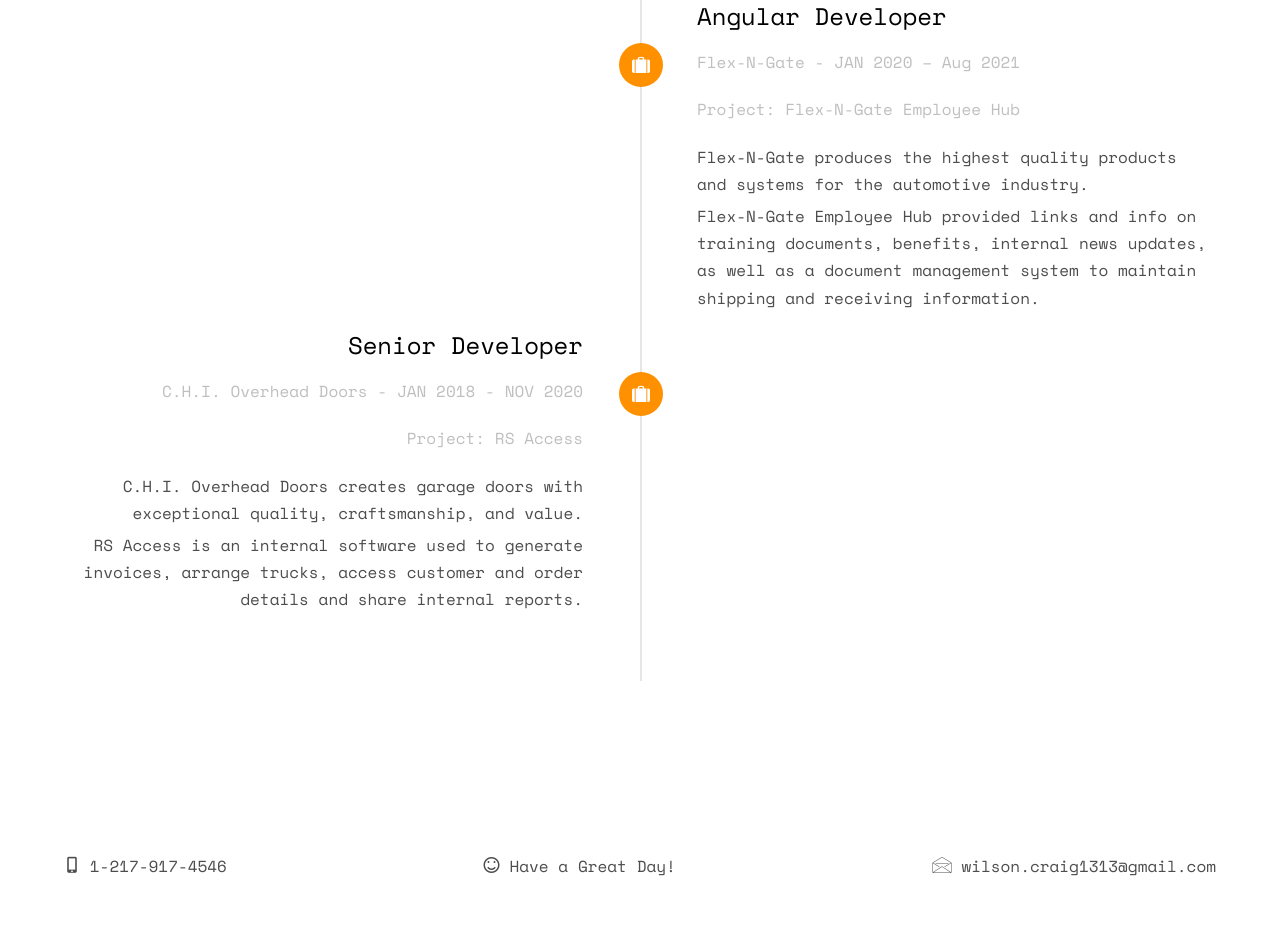
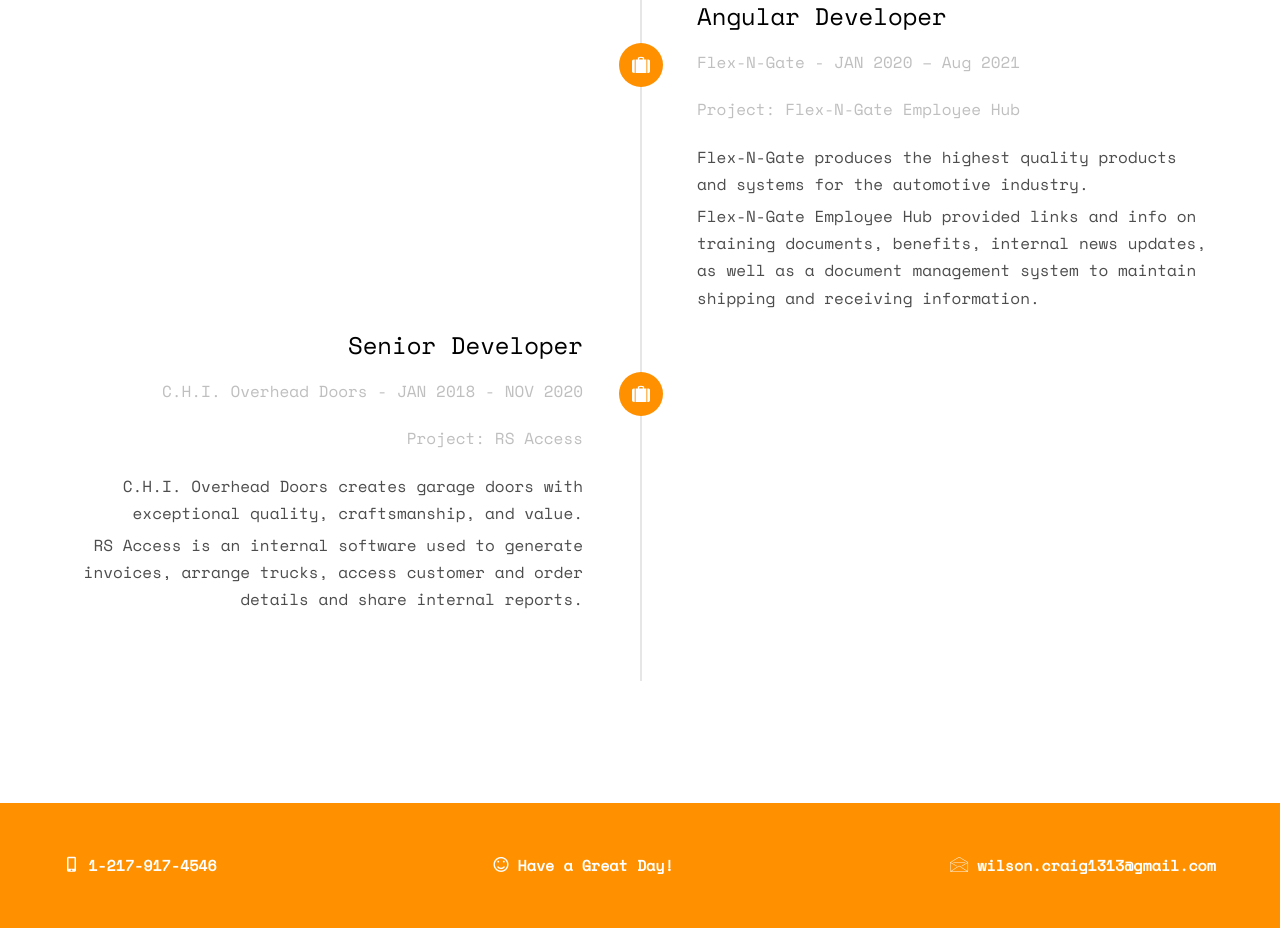
Before and after one commit to cw66786/portfolio_3-23, a plain HTML site: page index.html in a window 1280 px wide. Shown: the part 2444-3374 px from the top of the page. Drawn offline with nearby package versions, Linux system fonts and the light colour scheme; some packages are replaced by stand-ins of ours; no server answers; files whose address does not match are found by name.

Commit message:
changed footer colors for better page flow

```diff
--- a/css/style.css
+++ b/css/style.css
@@ -1004,6 +1004,7 @@
 
   float: left;
   width: 100%;
+  background-color: #FF9000;
 }
 
 .footer-info{
@@ -1013,6 +1014,9 @@
   height: 100%;
   width: 40vw;
   margin-left: 30vw;
+  font-size: 1.5rem;
+  color: #fff;
+  font-weight: 800;
 }
 
 
```
